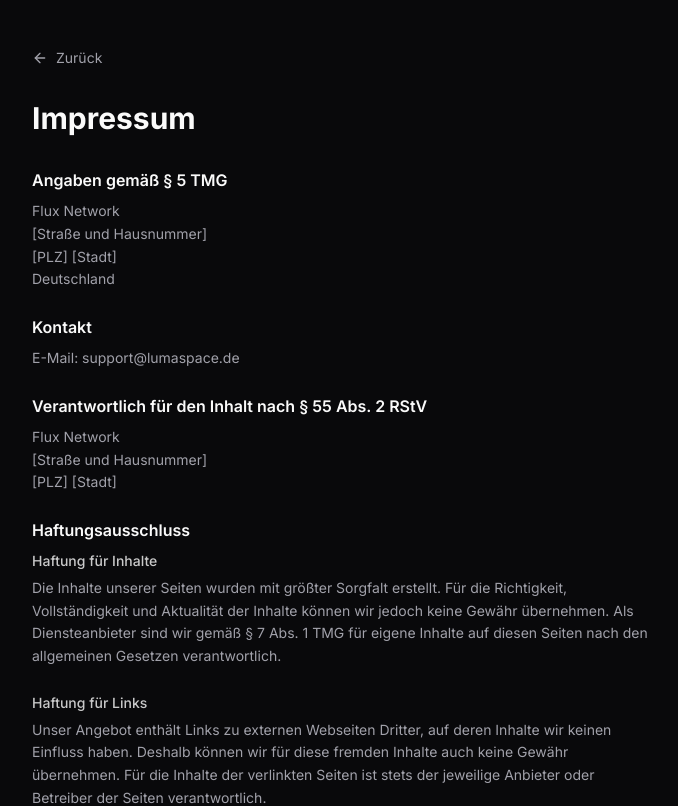
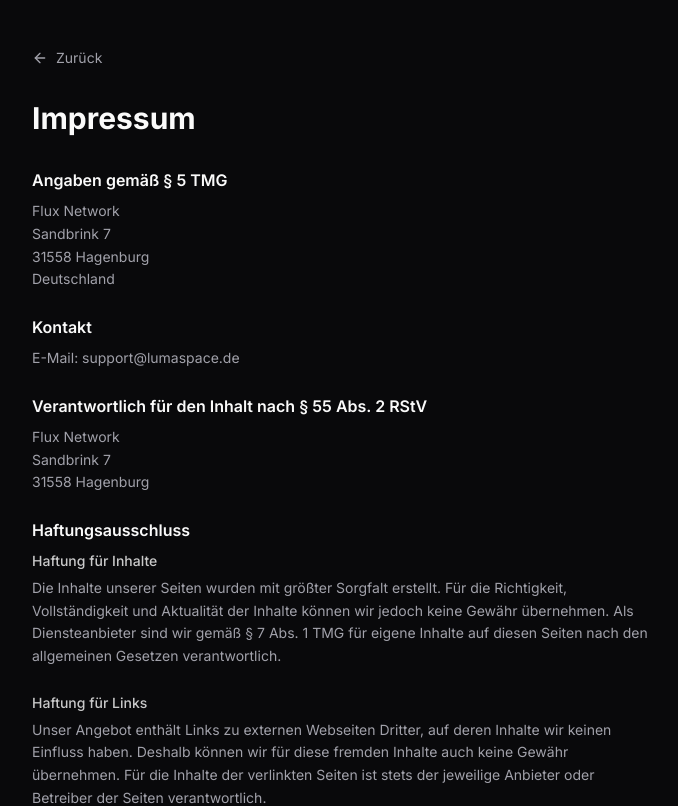
Before and after one commit to LumaSpace-de/luma, a Next.js app: page /impressum in a window 1280 px wide. Shown: the top 806 px of the page, without its empty margins (296-974 px from the left). Built offline with nearby package versions, Linux system fonts and the light colour scheme.

Commit message:
page.tsx aktualisieren

```diff
--- a/app/impressum/page.tsx
+++ b/app/impressum/page.tsx
@@ -20,8 +20,8 @@ export default function ImpressumPage() {
             <h2 className="mb-2 text-base font-semibold text-foreground">Angaben gemäß § 5 TMG</h2>
             <p>
               Flux Network<br />
-              [Straße und Hausnummer]<br />
-              [PLZ] [Stadt]<br />
+              Sandbrink 7<br />
+              31558 Hagenburg<br />
               Deutschland
             </p>
           </section>
@@ -37,8 +37,8 @@ export default function ImpressumPage() {
             <h2 className="mb-2 text-base font-semibold text-foreground">Verantwortlich für den Inhalt nach § 55 Abs. 2 RStV</h2>
             <p>
               Flux Network<br />
-              [Straße und Hausnummer]<br />
-              [PLZ] [Stadt]
+              Sandbrink 7<br />
+              31558 Hagenburg
             </p>
           </section>
 
```
